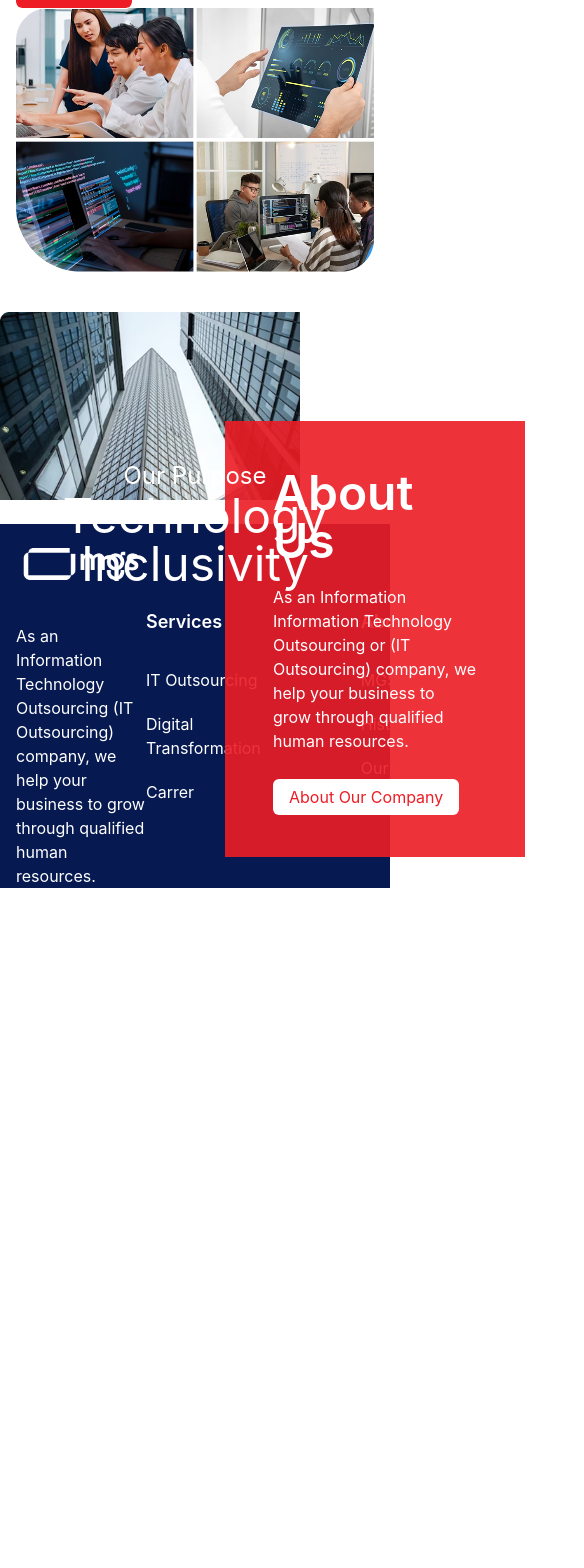
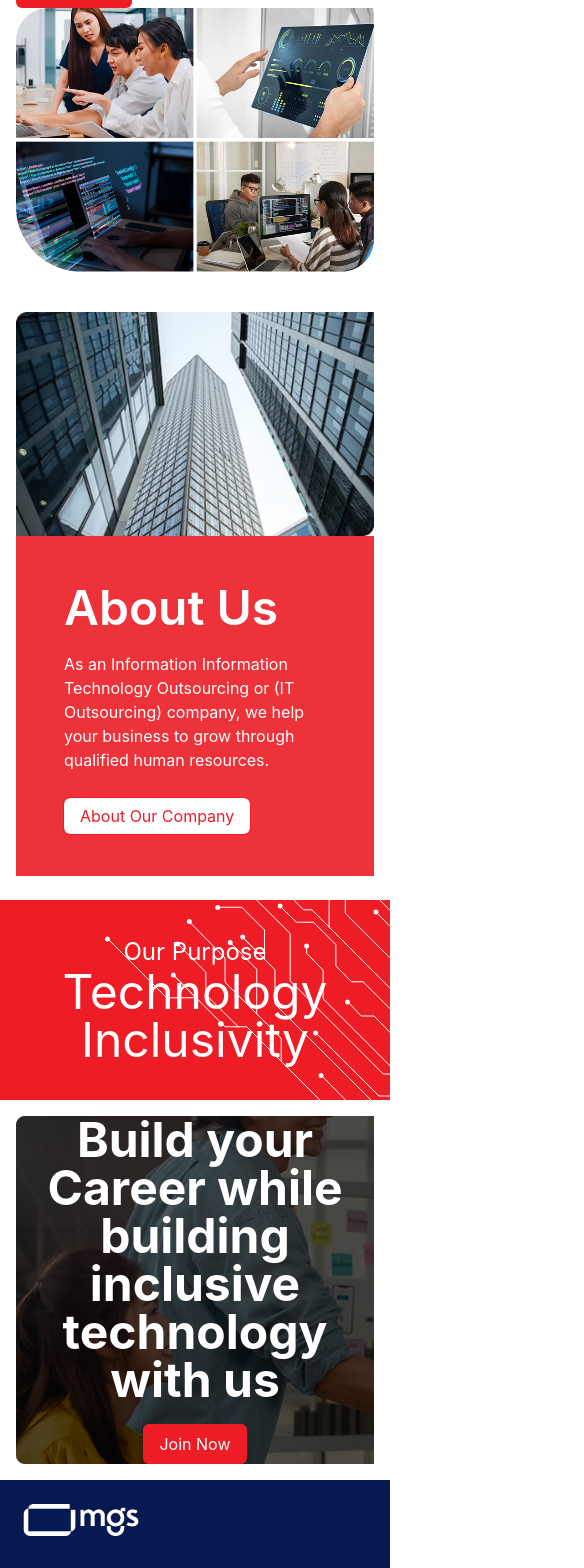
Before and after one commit to mirfanwebdev/mgs-frontendtest, a Vue app: page / in a window 390 px wide. Shown: the part 368-1936 px from the top of the page, 584 px wide, since content can reach past the window. Before the commit the page ends 1256 px from the top, so only its background shows below. Built offline with nearby package versions, Linux system fonts and the light colour scheme.

Commit message:
add career section

```diff
--- a/src/App.vue
+++ b/src/App.vue
@@ -3,6 +3,7 @@ import Header from '@/components/Header.vue'
 import Footer from '@/components/Footer.vue'
 import SectionHero from '@/components/SectionHero.vue';
 import SectionAbout from '@/components/SectionAbout.vue';
+import Button from '@/components/Button.vue';
 </script>
 
 <template>
@@ -10,6 +11,7 @@ import SectionAbout from '@/components/SectionAbout.vue';
     <Header />
   </header>
 
+  <main class="overflow-hidden">
     <section class="bg-white/25">
       <SectionHero />
     </section>
@@ -18,7 +20,7 @@ import SectionAbout from '@/components/SectionAbout.vue';
       <SectionAbout />
     </section>
 
-  <section class="w-full lg:h-100 bg-primary-red text-white relative">
+    <section class="w-full h-50 lg:h-100 bg-primary-red text-white relative">
       <div class="absolute top-1/2 left-1/2 transform -translate-x-1/2 -translate-y-1/2 text-center">
         <h3 class="text-2xl">Our Purpose</h3>
         <h1 class="text-5xl">Technology Inclusivity</h1>
@@ -29,6 +31,16 @@ import SectionAbout from '@/components/SectionAbout.vue';
       </div>
     </section>
 
+    <section class="w-full">
+      <div class="mx-4 lg:mx-[150px] my-4 lg:mt-[230px] lg:mb-[170px] bg-[url(@/assets/career.png)] bg-cover">
+        <div class="flex flex-col gap-5 items-center lg:px-10 lg:py-[105px]">
+          <h1 class="text-5xl font-bold text-white text-center">Build your Career while building inclusive technology
+            with us</h1>
+          <Button>Join Now</Button>
+        </div>
+      </div>
+    </section>
+  </main>
   <footer class="bg-secondary-blue text-white">
     <Footer />
   </footer>
--- a/src/components/Button.vue
+++ b/src/components/Button.vue
@@ -13,13 +13,13 @@ defineProps({
 <template>
     <template v-if="variant === 'white'">
         <a href="{{ href }}"
-            class="w-fit rounded-md bg-white hover:bg-primary-red text-primary-red hover:text-white  py-2 px-4">
+            class="w-fit rounded-md bg-white hover:bg-transparent outline hover:outline-white text-primary-red hover:text-white  py-2 px-4">
             <slot></slot>
         </a>
     </template>
     <template v-else>
         <a href="{{ href }}"
-            class="w-fit rounded-md bg-primary-red hover:bg-white outline hover:outline-primary-red text-white hover:text-primary-red py-2 px-4">
+            class="w-fit rounded-md bg-primary-red hover:bg-white outline outline-transparent hover:outline-primary-red text-white hover:text-primary-red py-2 px-4">
             <slot></slot>
         </a>
     </template>
--- a/src/components/Footer.vue
+++ b/src/components/Footer.vue
@@ -58,22 +58,23 @@ const linksData = [
 
 <template>
     <div class="mx-4 lg:mx-[150px] lg:pt-20 lg:pb-7">
-        <div class="flex justify-between items-center">
+        <div class="flex flex-wrap justify-between items-center">
             <!-- logo -->
             <div class="max-w-[330px]">
                 <div class="w-[130px] mb-5">
                     <img src="@/assets/logo-white.png" alt="logo">
                 </div>
-                <p>As an Information Technology Outsourcing (IT Outsourcing) company, we help your business to grow through qualified human resources.</p>
+                <p>As an Information Technology Outsourcing (IT Outsourcing) company, we help your business to grow
+                    through qualified human resources.</p>
             </div>
             <!-- links container -->
-            <div class="flex gap-[100px]">
+            <div class="flex flex-col lg:flex-row gap-5 lg:gap-25">
                 <template v-for="item in linksData">
                     <FooterItem>
                         <template #title>{{ item.title }}</template>
                         <li v-for="link in item.links">
                             <Link :href="link.href">
-                                {{ link.name }}
+                            {{ link.name }}
                             </Link>
                         </li>
                     </FooterItem>
--- a/src/components/FooterItem.vue
+++ b/src/components/FooterItem.vue
@@ -1,9 +1,9 @@
 <template>
-    <div class="flex flex-col gap-8">
+    <div class="flex flex-col gap-5">
         <h3 class="font-semibold text-lg">
             <slot name="title"></slot>
         </h3>
-        <ul class="flex flex-col gap-5">
+        <ul class="flex flex-col gap-4">
             <slot></slot>
         </ul>
     </div>
--- a/src/components/SectionAbout.vue
+++ b/src/components/SectionAbout.vue
@@ -2,12 +2,12 @@
 import Button from './Button.vue';
 </script>
 <template>
-    <div class="mx-auto lg:ms-[150px] py-6 lg:pt-[162px] lg:pb-[102px]">
-        <div class="w-[300px] lg:w-[856px] relative">
+    <div class="mx-4 lg:mx-auto lg:ms-[150px] py-6 lg:pt-[162px] lg:pb-[102px]">
+        <div class="w-full max-w-[856px] relative">
             <img class="w-full" src="@/assets/office.png" alt="about-illustration">
 
             <div
-                class="absolute max-w-100 top-0 right-0 transform translate-x-3/4 translate-y-1/4 p-12 bg-primary-red/90 text-white">
+                class="lg:absolute max-w-100 top-0 right-0 transform lg:translate-x-3/4 lg:translate-y-1/4 p-12 bg-primary-red/90 text-white">
                 <h1 class="text-5xl font-semibold mb-5">About Us</h1>
                 <p class="mb-8 lg:text-lg">
                     As an Information Information Technology Outsourcing or (IT Outsourcing) company, we help your
```
Also changed, not shown: src/assets/career.png (added). Lines whose indentation alone changed are shown as unchanged.
